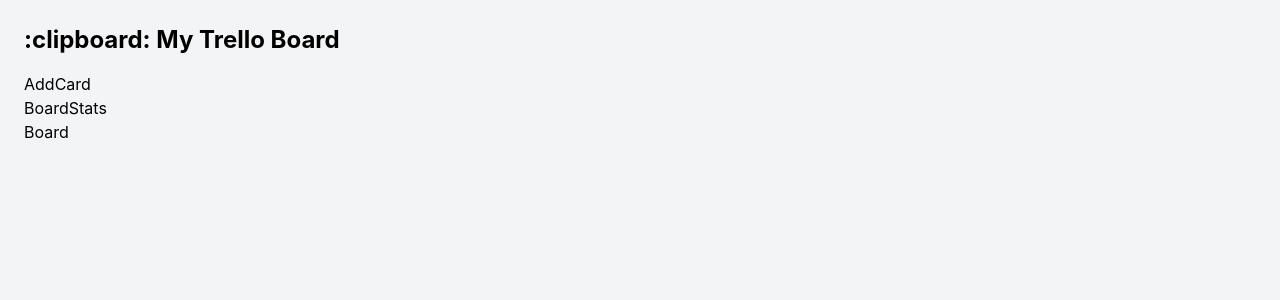
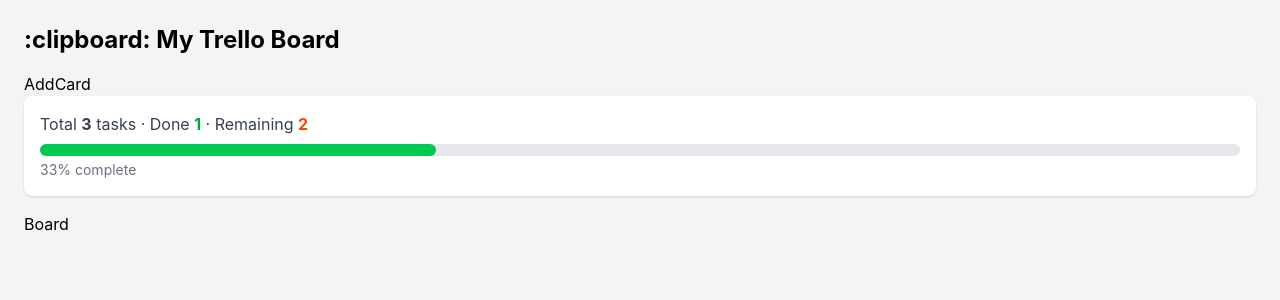
Before and after one commit to bird-sitthan/jsd13-week08-react-build-day, a React (Vite) app in the folder my-app/: page /about in a window 1280 px wide. Shown: the top 300 px of the page. Built offline with nearby package versions, Linux system fonts and the light colour scheme.

Commit message:
feature/board-stats

```diff
--- a/my-app/src/Components/BoardStats.jsx
+++ b/my-app/src/Components/BoardStats.jsx
@@ -1,7 +1,31 @@
-import React from 'react'
+function BoardStats({ tasks }) {
+  const totalTasks = tasks.length;
+  const doneTasks = tasks.filter((task) => task.status === "done").length;
+  const remainingTasks = totalTasks - doneTasks;
+  const percent = totalTasks === 0 ? 0 : Math.round((doneTasks / totalTasks) * 100);
 
-export default function BoardStats() {
   return (
-    <div>BoardStats</div>
-  )
+    <div className="mb-4 rounded-lg bg-white p-4 shadow-sm">
+      {totalTasks === 0 ? (
+        <p className="text-gray-500">The board is empty.</p>
+      ) : (
+        <>
+          <p className="mb-2 text-sm text-gray-700 md:text-base">
+            Total <span className="font-bold">{totalTasks}</span> tasks · Done{" "}
+            <span className="font-bold text-green-600">{doneTasks}</span> · Remaining{" "}
+            <span className="font-bold text-orange-600">{remainingTasks}</span>
+          </p>
+          <div className="h-3 w-full rounded-full bg-gray-200">
+            <div
+              className="h-3 rounded-full bg-green-500 transition-all duration-300"
+              style={{ width: `${percent}%` }}
+            ></div>
+          </div>
+          <p className="mt-1 text-sm text-gray-500">{percent}% complete</p>
+        </>
+      )}
+    </div>
+  );
 }
+
+export default BoardStats;
```
Also changed, not shown: 1 other file (tests, documents, lock files or other folders).
